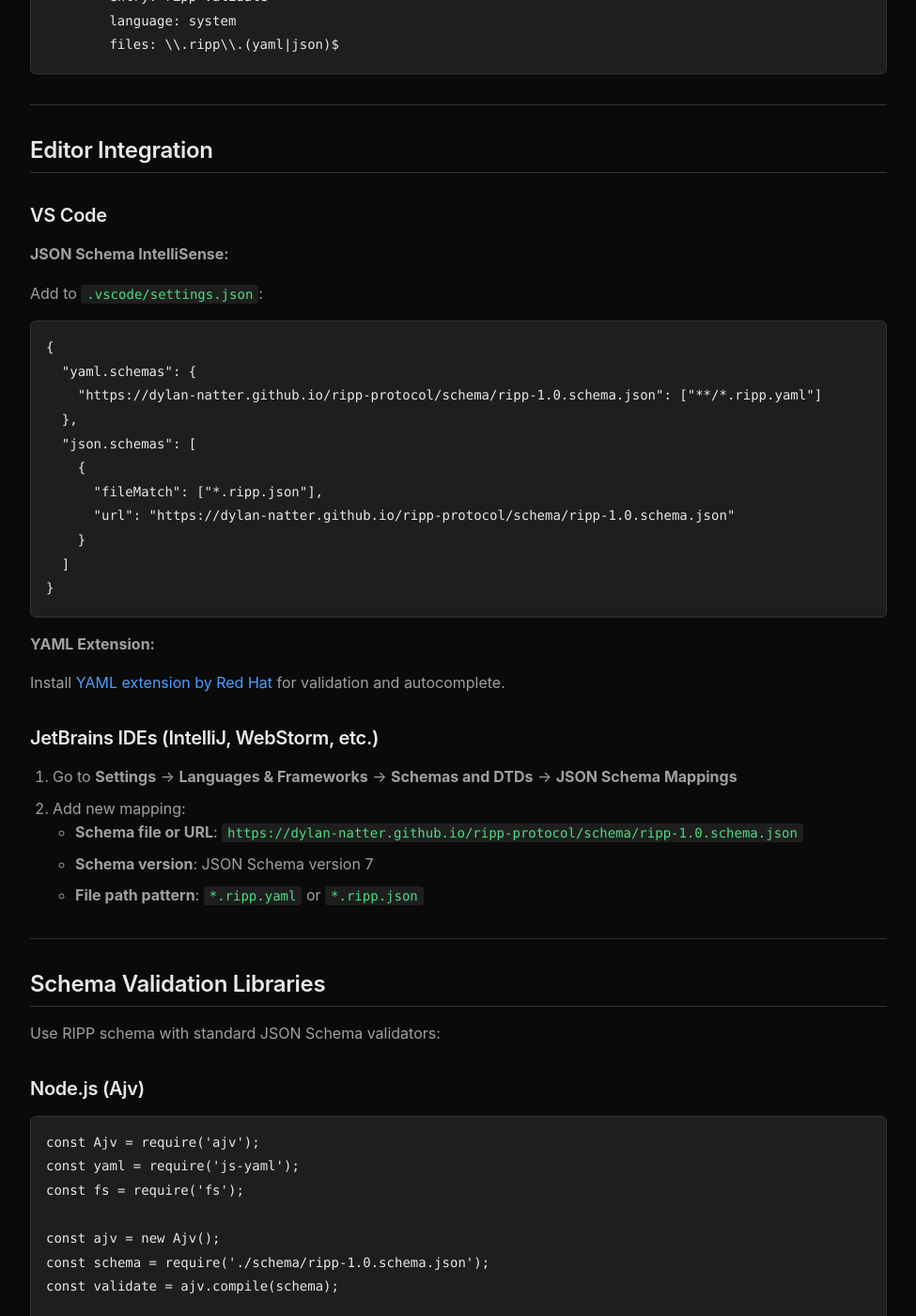
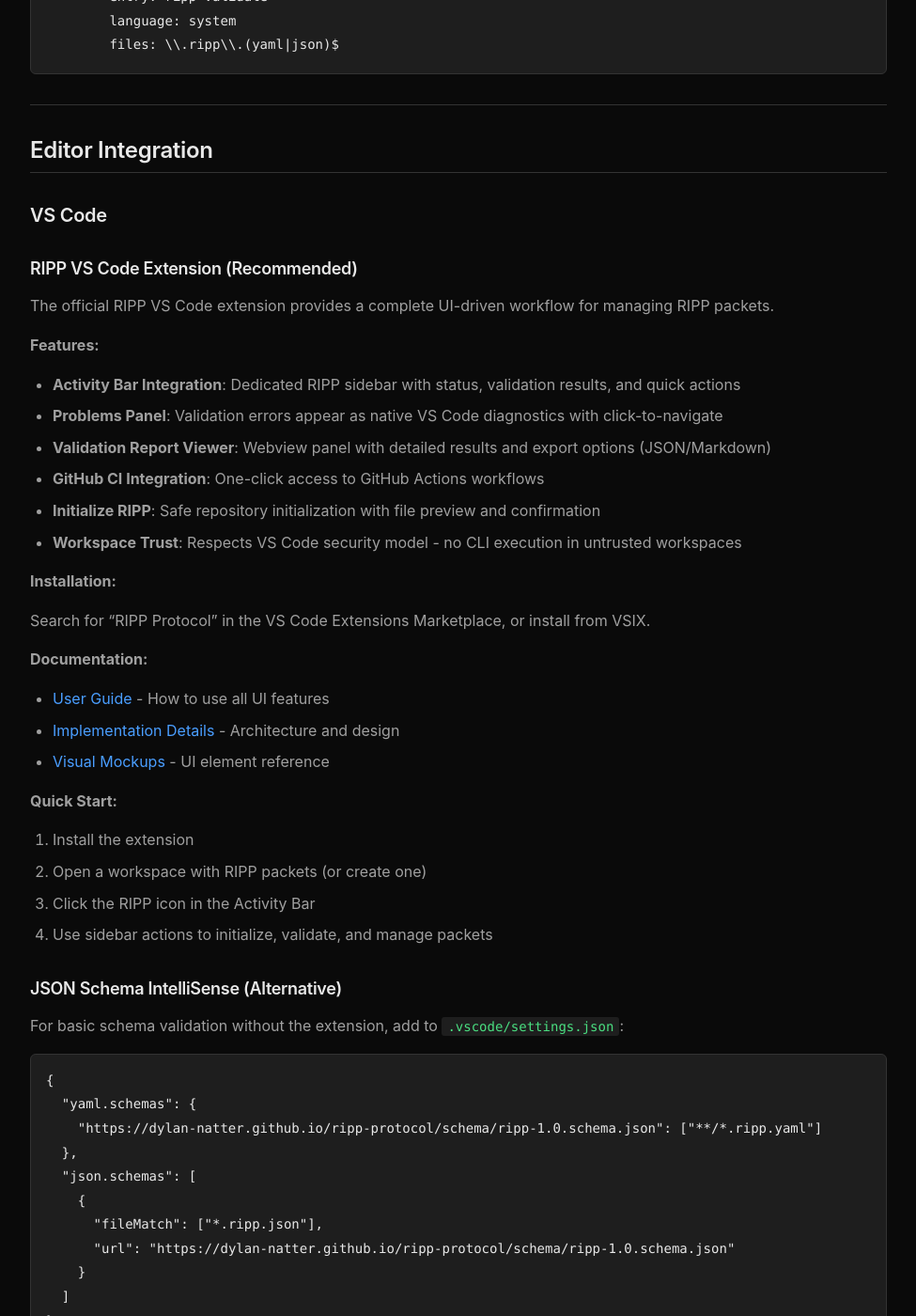
Before and after one commit to Dylan-Natter/ripp-protocol, a Jekyll site: the page built from docs/tooling.md, in a window 1280 px wide and 1400 px high, scrolled down 9534 px. Shown: the whole window at 94% size, without its empty margins (152-1127 px from the left). Built offline with Jekyll 4.4.1, drawn with Linux system fonts in a browser that asks for light colours.

Commit message:
Fix code quality and documentation enforcement workflows
- Format markdown files with Prettier (COMPLETION-SUMMARY.md, IMPLEMENTATION.md, UI-MOCKUP.md)
- Add VS Code extension documentation to docs/tooling.md to satisfy docs enforcement
- All lint and format checks now pass

Co-authored-by: Dylan-Natter <69005338+Dylan-Natter@users.noreply.github.com>

````diff
--- a/docs/tooling.md
+++ b/docs/tooling.md
@@ -395,9 +395,39 @@ repos:
 
 ### VS Code
 
-**JSON Schema IntelliSense:**
+#### RIPP VS Code Extension (Recommended)
 
-Add to `.vscode/settings.json`:
+The official RIPP VS Code extension provides a complete UI-driven workflow for managing RIPP packets.
+
+**Features:**
+
+- **Activity Bar Integration**: Dedicated RIPP sidebar with status, validation results, and quick actions
+- **Problems Panel**: Validation errors appear as native VS Code diagnostics with click-to-navigate
+- **Validation Report Viewer**: Webview panel with detailed results and export options (JSON/Markdown)
+- **GitHub CI Integration**: One-click access to GitHub Actions workflows
+- **Initialize RIPP**: Safe repository initialization with file preview and confirmation
+- **Workspace Trust**: Respects VS Code security model - no CLI execution in untrusted workspaces
+
+**Installation:**
+
+Search for "RIPP Protocol" in the VS Code Extensions Marketplace, or install from VSIX.
+
+**Documentation:**
+
+- [User Guide](https://github.com/Dylan-Natter/ripp-protocol/blob/main/tools/vscode-extension/docs/UI-FEATURES.md) - How to use all UI features
+- [Implementation Details](https://github.com/Dylan-Natter/ripp-protocol/blob/main/tools/vscode-extension/docs/IMPLEMENTATION.md) - Architecture and design
+- [Visual Mockups](https://github.com/Dylan-Natter/ripp-protocol/blob/main/tools/vscode-extension/docs/UI-MOCKUP.md) - UI element reference
+
+**Quick Start:**
+
+1. Install the extension
+2. Open a workspace with RIPP packets (or create one)
+3. Click the RIPP icon in the Activity Bar
+4. Use sidebar actions to initialize, validate, and manage packets
+
+#### JSON Schema IntelliSense (Alternative)
+
+For basic schema validation without the extension, add to `.vscode/settings.json`:
 
 ```json
 {
````
Also changed, not shown: tools/vscode-extension/COMPLETION-SUMMARY.md (+23 -0 lines), tools/vscode-extension/docs/IMPLEMENTATION.md (+40 -10 lines), tools/vscode-extension/docs/UI-MOCKUP.md (+10 -10 lines).
